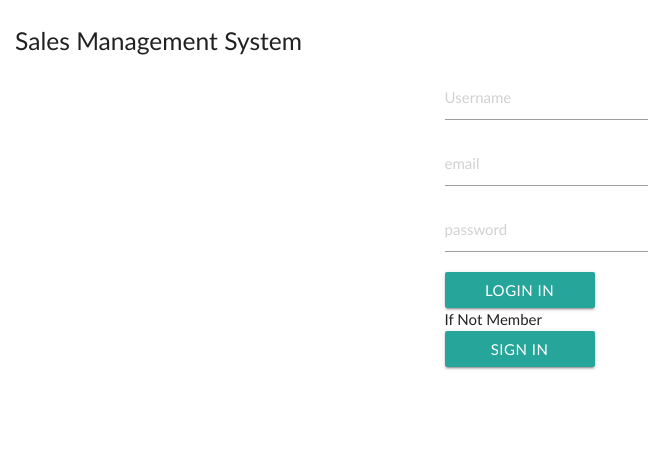
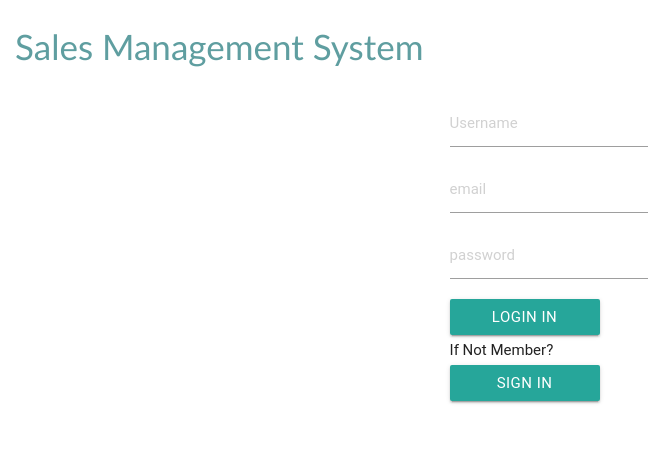
Before and after one commit to sarath123/salesmanagment, a PHP site: page /login.html in a window 1280 px wide. Shown: the top 455 px of the page, without its empty margins (0-648 px from the left). Run offline with PHP 8.4, Linux system fonts and the light colour scheme; some libraries are stand-ins or nearby versions; some web fonts are replaced.

Commit message:
"some changes"

```diff
--- a/HTML1/css/global.css
+++ b/HTML1/css/global.css
@@ -1,11 +1,14 @@
-body {
+html {
     backface-visibility: visible;
     font-family: "Trebuchet MS", sans-serif;
     padding:15px;
-    margin: auto;}
+    margin: auto;
+    align-content:stretch;
+}
+
 
 input  {
-    padding:15px;
+    padding:25px;
     margin: auto;
     display: inline-block;
     float: left;
@@ -13,16 +16,13 @@ input  {
 }
 
 
-.top {
+#top {
     font-family: "optima", sans-serif;
-    color: darkslategrey;
-    font-size: 12px;
+    color: cadetblue;
+    font-size: 35px;}
 
-
-}
-
-div{
-    padding: 5px;
+.row{
+    padding: 20px;
 }
 
 
--- a/HTML1/login.html
+++ b/HTML1/login.html
@@ -15,7 +15,9 @@
     </head>
 
 <body>
+
         <p>
+        <div id="container">
         <div class="row">
         <form action="" method="post">
             <feildset>
@@ -23,13 +25,14 @@
             <div class="col s4 offset-s4"><input type="email" name="useremail" placeholder="email"></div><br>
             <div class="col s4 offset-s4"><input type="password" name="password" placeholder="password"></div><br>
             <div class="col s5 offset-s4"><input type="submit" class="btn waves-effect wave-light" value="Login In"></div><br>
-                <div class="col s4 offset-s4"><legend>If Not Member</legend></div><br><br>
+                <div class="col s4 offset-s4"><legend><h6>If Not Member?</h6></legend></div><br><br>
             <div class="col s6 offset-s4"><input type="submit" class="btn waves-effect wave-light" value="Sign In"></div>
 
 
             </feildset>
         </form>
         </div>
+        </div>
         </p>
     </body>
 </html>
--- a/HTML1/signup.html
+++ b/HTML1/signup.html
@@ -22,7 +22,7 @@
         <div class="row">
         <form action="" method="post">
             <feildset>
-            <legend>Enter your details</legend>
+            <legend><h6>Enter your details</h6></legend>
             <div class="col s2 offset-s4"><input type="text" name="Name" placeholder="Name"></div><br>
             <div class="col s4 offset-s4"><input type="email" name="useremail" placeholder="email"></div><br>
             <legend>Sex</legend>
```
